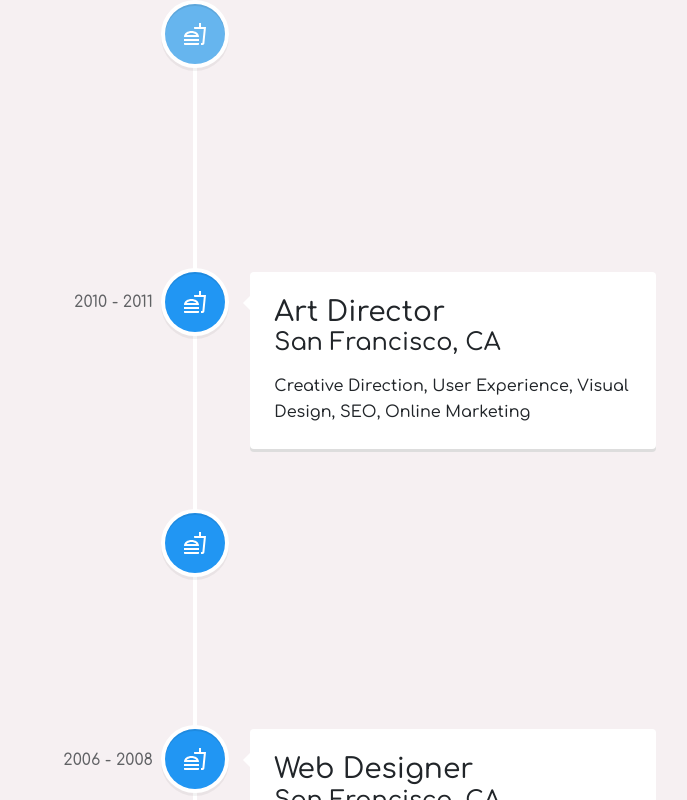
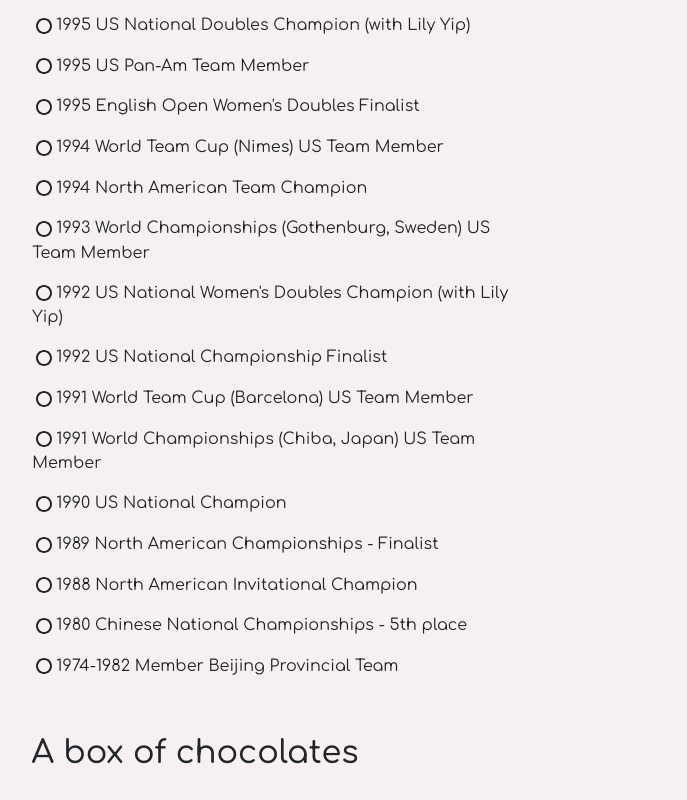
Before and after one commit to houyunting1982/tt-demo, a React (Create React App) app: page /coaches/1 in a window 1280 px wide. Shown: the part 500-1300 px from the top of the page, without its empty margins (445-1132 px from the left). Built offline with nearby package versions, Linux system fonts and the light colour scheme; a web font is replaced by a local one.

Commit message:
Update Bio

```diff
--- a/package.json
+++ b/package.json
@@ -5,9 +5,9 @@
     "dependencies": {
         "@emotion/react": "^11.7.0",
         "@emotion/styled": "^11.6.0",
-        "@mui/core": "^5.0.0-alpha.54",
         "@mui/icons-material": "^5.2.0",
         "@mui/lab": "^5.0.0-alpha.58",
+        "@mui/material": "^5.2.2",
         "@reduxjs/toolkit": "^1.6.2",
         "@testing-library/jest-dom": "^5.16.0",
         "@testing-library/react": "^11.2.7",
--- a/src/components/bio/BioTimeline.jsx
+++ b/src/components/bio/BioTimeline.jsx
@@ -1,134 +1,103 @@
-import React from "react";
-import styled from "styled-components";
-import { FastfoodOutlined } from "@mui/icons-material";
+import React from 'react';
+import styled from 'styled-components';
 import {
     VerticalTimeline,
-    VerticalTimelineElement,
-} from "react-vertical-timeline-component";
-import "react-vertical-timeline-component/style.min.css";
-// import DeleteIcon from "@mui/icons-material/Delete";
-// import { Divider } from "@mui/material";
+    VerticalTimelineElement
+} from 'react-vertical-timeline-component';
+import 'react-vertical-timeline-component/style.min.css';
+import {
+    HourglassEmptyOutlined,
+    ToysOutlined,
+    ParkOutlined,
+    FastfoodOutlined
+} from '@mui/icons-material';
 
 const testdata = [
     {
-        year: "1965",
-        shortDesc: "Wei Wang is born Mar. 21, 1961.",
-        fullDesc: "",
+        year: '1965',
+        shortDesc: 'Wei Wang is born Mar. 21, 1961.',
+        iconColor: 'salmon',
+        iconType: 'hourglass',
+        fullDesc: ''
     },
     {
-        year: "1972",
+        year: '1972',
         shortDesc:
-            "Wei starts playing seriously at age 11 with the help of Wang Jien (1961 World women’s semifinalist to Giu Zhonghui). ",
+            'Wei starts playing seriously at age 11 with the help of Wang Jien (1961 World women’s semifinalist to Giu Zhonghui). ',
         fullDesc:
-            "Wei starts playing seriously at age 11 with the help of Wang Jien (1961 World women’s semifinalist to Giu Zhonghui). Said her aunt, “Wei, I know you like to dance, but forget the Dance Group, get into table tennis,” and convinces her to play shakehands.",
+            'Wei starts playing seriously at age 11 with the help of Wang Jien (1961 World women’s semifinalist to Giu Zhonghui). Said her aunt, “Wei, I know you like to dance, but forget the Dance Group, get into table tennis,” and convinces her to play shakehands.',
+        iconColor: 'lightblue',
+        iconType: 'toys'
     },
     {
-        year: "1974",
+        year: '1974',
         shortDesc:
-            "Favoring a fast-attack game, Wei, at age 13, on being admitted to the Beijing Team, is the only girl on it playing shakehands.",
-        fullDesc: "",
+            'Favoring a fast-attack game, Wei, at age 13, on being admitted to the Beijing Team, is the only girl on it playing shakehands.',
+        fullDesc: '',
+        iconColor: 'lightseagreen',
+        iconType: 'park'
     },
     {
-        year: "1979-82",
+        year: '1979-82',
         shortDesc:
-            "By 1979 Wei is #5 in China. But through her years of professional play is never chosen for the National Team.",
-        fullDesc: "",
+            'By 1979 Wei is #5 in China. But through her years of professional play is never chosen for the National Team.',
+        fullDesc: '',
+        iconColor: 'lightslategray',
+        iconType: 'hourglass'
     },
     {
-        year: "1983-85",
+        year: '1983-85',
         shortDesc:
-            "Wei retires as a professional and begins attending large classes (with many adult students) held by teachers at certain selected spots. That is, it’s not what those in the U.S. think of as a university—there’s no campus with dorms and students moving from classroom to classroom. Wei, interested in Chinese Literature, graduates in 1985.",
-        fullDesc: "",
-    },
+            'Wei retires as a professional and begins attending large classes (with many adult students) held by teachers at certain selected spots. That is, it’s not what those in the U.S. think of as a university—there’s no campus with dorms and students moving from classroom to classroom. Wei, interested in Chinese Literature, graduates in 1985.',
+        fullDesc: '',
+        iconColor: 'salmon',
+        iconType: 'toys'
+    }
 ];
-
 const Title = styled.h2`
     margin: 40px 0;
     text-align: center;
 `;
 
+const getIcon = (type) => {
+    switch (type) {
+        case 'hourglass':
+            return <HourglassEmptyOutlined />;
+        case 'toys':
+            return <ToysOutlined />;
+        case 'park':
+            return <ParkOutlined />;
+        default:
+            return <FastfoodOutlined />;
+    }
+};
 const BioTimeline = () => {
     return (
         <React.Fragment>
             <Title>A box of chocolates</Title>
             <VerticalTimeline>
+                {testdata.map((item) => (
                     <VerticalTimelineElement
                         className='vertical-timeline-element--work'
                         contentStyle={{
-                        background: "rgb(194, 220, 241)",
-                        color: "brown",
+                            borderTop: `solid 5px ${item.iconColor}`
                         }}
-                    contentArrowStyle={{
-                        borderRight: "7px solid  rgb(222, 240, 255)",
+                        date={item.year}
+                        iconStyle={{
+                            background: item.iconColor,
+                            color: '#fff'
                         }}
-                    date='1965'
-                    iconStyle={{
-                        background: "rgb(102, 181, 238)",
-                        color: "#fff",
-                    }}
-                    icon={<FastfoodOutlined />}>
-                    <h3 className='vertical-timeline-element-title'>
+                        icon={getIcon(item.iconType)}
+                    >
+                        {/* <h3 className='vertical-timeline-element-title'>
                         Creative Director
                     </h3>
                     <h4 className='vertical-timeline-element-subtitle'>
                         Miami, FL
-                    </h4>
-                    <p>
-                        Creative Direction, User Experience, Visual Design,
-                        Project Management, Team Leading
-                    </p>
+                    </h4> */}
+                        <p>{item.shortDesc}</p>
                     </VerticalTimelineElement>
-                <VerticalTimelineElement
-                    className='vertical-timeline-element--work'
-                    date='2010 - 2011'
-                    iconStyle={{
-                        background: "rgb(33, 150, 243)",
-                        color: "#fff",
-                    }}
-                    icon={<FastfoodOutlined />}>
-                    <h3 className='vertical-timeline-element-title'>
-                        Art Director
-                    </h3>
-                    <h4 className='vertical-timeline-element-subtitle'>
-                        San Francisco, CA
-                    </h4>
-                    <p>
-                        Creative Direction, User Experience, Visual Design, SEO,
-                        Online Marketing
-                    </p>
-                </VerticalTimelineElement>
-                <VerticalTimelineElement
-                    className='vertical-timeline-element--work'
-                    date='2008 - 2010'
-                    iconStyle={{
-                        background: "rgb(33, 150, 243)",
-                        color: "#fff",
-                    }}
-                    icon={<FastfoodOutlined />}>
-                    <h3 className='vertical-timeline-element-title'>
-                        Web Designer
-                    </h3>
-                    <h4 className='vertical-timeline-element-subtitle'>
-                        Los Angeles, CA
-                    </h4>
-                    <p>User Experience, Visual Design</p>
-                </VerticalTimelineElement>
-                <VerticalTimelineElement
-                    className='vertical-timeline-element--work'
-                    date='2006 - 2008'
-                    iconStyle={{
-                        background: "rgb(33, 150, 243)",
-                        color: "#fff",
-                    }}
-                    icon={<FastfoodOutlined />}>
-                    <h3 className='vertical-timeline-element-title'>
-                        Web Designer
-                    </h3>
-                    <h4 className='vertical-timeline-element-subtitle'>
-                        San Francisco, CA
-                    </h4>
-                    <p>User Experience, Visual Design</p>
-                </VerticalTimelineElement>
+                ))}
             </VerticalTimeline>
         </React.Fragment>
     );
--- /dev/null
+++ b/src/components/bio/Competition.jsx
@@ -0,0 +1,54 @@
+import { FiberManualRecordOutlined } from '@mui/icons-material';
+import React from 'react';
+import styled from 'styled-components';
+import { Row, Col } from 'react-bootstrap';
+
+const Title = styled.h2`
+    margin: 40px 0;
+    text-align: center;
+`;
+
+const data = [
+    '1996 US Olympic Team Member',
+    '1995 US National Doubles Champion (with Lily Yip)',
+    '1995 US Pan-Am Team Member',
+    "1995 English Open Women's Doubles Finalist",
+    '1994 World Team Cup (Nimes) US Team Member',
+    '1994 North American Team Champion',
+    '1993 World Championships (Gothenburg, Sweden) US Team Member',
+    "1992 US National Women's Doubles Champion (with Lily Yip)",
+    '1992 US National Championship Finalist',
+    '1991 World Team Cup (Barcelona) US Team Member',
+    '1991 World Championships (Chiba, Japan) US Team Member',
+    '1990 US National Champion',
+    '1989 North American Championships - Finalist',
+    '1988 North American Invitational Champion',
+    '1980 Chinese National Championships - 5th place',
+    '1974-1982 Member Beijing Provincial Team'
+];
+
+const renderRecord = (text) => {
+    return (
+        <p>
+            <span>
+                <FiberManualRecordOutlined />
+            </span>
+            {text}
+        </p>
+    );
+};
+
+const Competition = () => {
+    return (
+        <React.Fragment>
+            <Title>Competition Record</Title>
+            <Row className='justify-content-md-center'>
+                <Col md={{ span: 6, offset: 2 }}>
+                    {data.map((text) => renderRecord(text))}
+                </Col>
+            </Row>
+        </React.Fragment>
+    );
+};
+
+export default Competition;
--- a/src/pages/CoachBio.jsx
+++ b/src/pages/CoachBio.jsx
@@ -1,8 +1,9 @@
-import React from "react";
-import BioBrief from "../components/bio/BioBrief";
-import TopBar from "../components/topbar/TopBar";
-import styled from "styled-components";
-import BioTimeline from "../components/bio/BioTimeline";
+import React from 'react';
+import BioBrief from '../components/bio/BioBrief';
+import TopBar from '../components/topbar/TopBar';
+import styled from 'styled-components';
+import BioTimeline from '../components/bio/BioTimeline';
+import Competition from '../components/bio/Competition';
 
 const Container = styled.div`
     height: 100%;
@@ -18,6 +19,7 @@ const CoachBio = () => {
             <TopBar />
             <Wrapper>
                 <BioBrief />
+                <Competition />
                 <BioTimeline />
             </Wrapper>
         </Container>
```
Also changed, not shown: src/components/bio/BioBrief.jsx (+10 -10 lines), 1 other file (tests, documents, lock files or other folders). Lines whose indentation alone changed are shown as unchanged.
